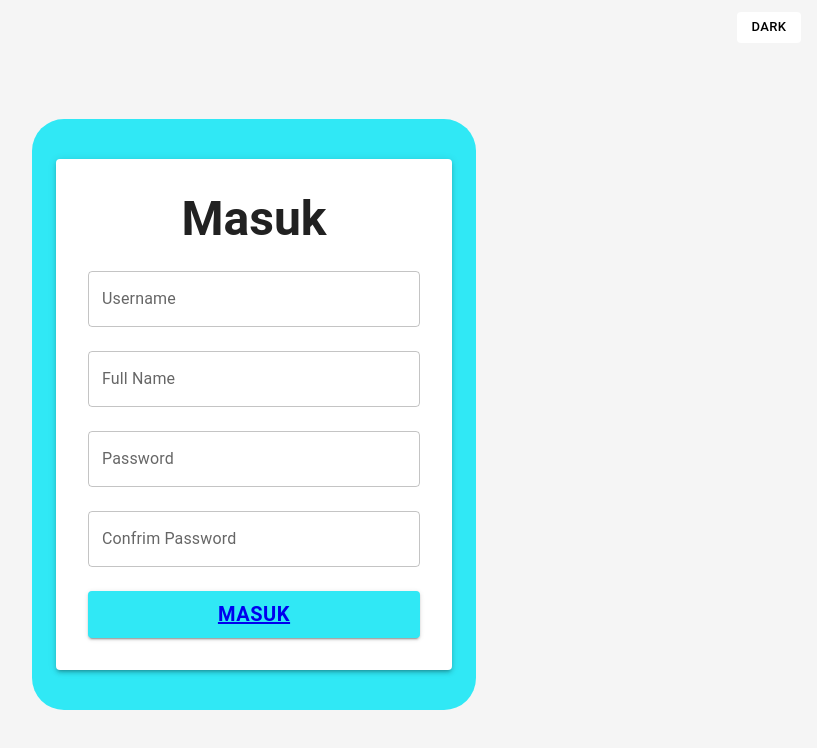
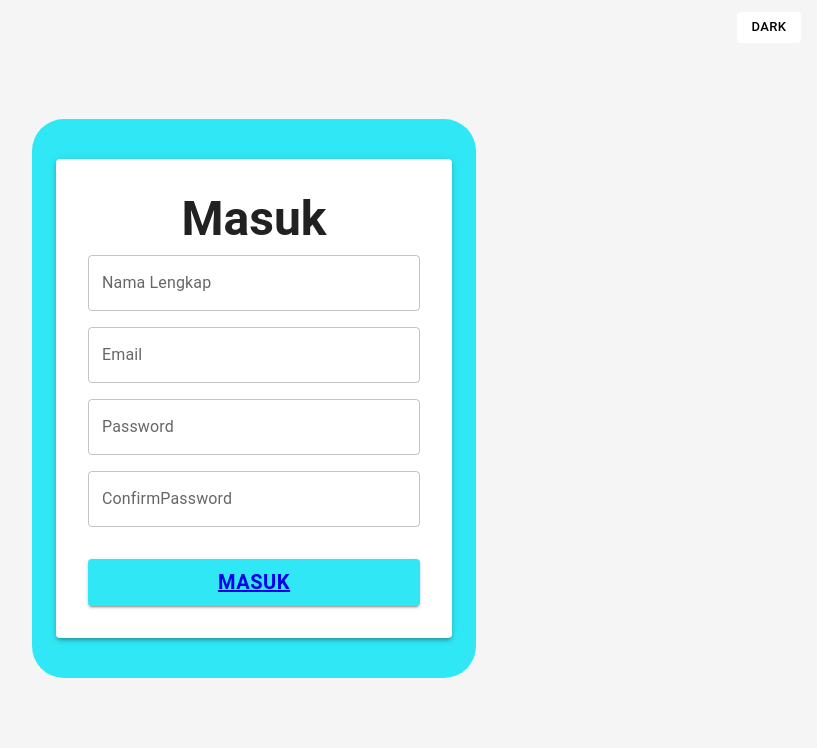
Before and after one commit to satriapinan/food-order-sttp, a React (Vite) app: page /register in a window 1280 px wide. Shown: the top 748 px of the page, without its empty margins (386-1203 px from the left). Built offline with nearby package versions, Linux system fonts and the light colour scheme.

Commit message:
pertemuan 3

```diff
--- a/src/pages/register.jsx
+++ b/src/pages/register.jsx
@@ -1,11 +1,27 @@
 import Container from '@mui/material/Container';
 import Paper from '@mui/material/Paper';
 import Typography from '@mui/material/Typography';
-import TextField from '@mui/material/TextField';
 import Button from '@mui/material/Button';
 import {Link, NavLink, useNavigate} from "react-router-dom";
 import { useState } from 'react';
+import { useFormik } from "formik";
+import * as Yup from "yup";
+import { useAuth } from '../hooks/useAuth';
+import AppTextField from '../components/AppTextField';
 
+const registerScehema = Yup.object({
+  name: Yup.string()
+  .required("Nama harus diisi"),
+  email: Yup.string()
+  .email("Format email tidak valid")
+  .required("Email harus diisi"),
+  password: Yup.string()
+  .min(6, "Password minimal 6 karakter")
+  .required("Password harus diisi"),
+  confirmPassword: Yup.string()
+    .oneOf([Yup.ref("password")], "Password tidak sama")
+    .required("Konfirmasi password harus diisi"),
+});
 
 export default function RegisterPage() {
     const show = true;
@@ -15,6 +31,23 @@ export default function RegisterPage() {
     const tologin = () => {
         navigate("/login");
     }
+
+    const{ register }= useAuth();
+
+    const formik = useFormik({
+      initialValues:{
+        name:"",
+        email:"",
+        password:"",
+        confirmPassword:"",
+      },
+      validationSchema:registerScehema,
+      onSubmit:async (values) =>{
+        await register(values.name, values.email, values.email, values.confirmPassword);
+        navigate("/food-order");
+
+      }
+      });
 
     if (show)
   return(
@@ -28,12 +61,49 @@ export default function RegisterPage() {
             <Link to="/masuk"></Link>
           Masuk
         </Typography>
-        {/*tulisan masuk*/}
-        <TextField fullWidth margin="normal" label="Username"/>
-        <TextField fullWidth margin="normal" label="Full Name"/>
-        <TextField fullWidth margin='normal' label="Password" type='password'/>
-        <TextField fullWidth margin='normal' label="Confrim Password" type='password'/>
-        {/*kotak pengisian user name dan password*/}
+        <Typography>
+          <from onSubmit={formik.handleSubmit}>
+            <AppTextField
+            label="Nama Lengkap"
+            name="name"
+            value={formik.values.name}
+            onChange={formik.handleChange}
+            onBlur={formik.handleBlur}
+            error={formik.touched.name && Boolean(formik.errors.name)}
+            helperText={formik.touched.name && formik.errors.name}/>
+
+            <AppTextField
+            label="Email"
+            type='email'
+            name="email"
+            value={formik.values.email}
+            onChange={formik.handleChange}
+            onBlur={formik.handleBlur}
+            error={formik.touched.email && Boolean(formik.errors.email)}
+            helperText={formik.touched.email && formik.errors.email}/>
+
+            <AppTextField
+            label="Password"
+            type='password'
+            name="password"
+            value={formik.values.password}
+            onChange={formik.handleChange}
+            onBlur={formik.handleBlur}
+            error={formik.touched.password && Boolean(formik.errors.password)}
+            helperText={formik.touched.password && formik.errors.password}/>
+
+            <AppTextField
+            label="ConfirmPassword"
+            type='confirmPassword'
+            name="confirmPassword"
+            value={formik.values.confirmPassword}
+            onChange={formik.handleChange}
+            onBlur={formik.handleBlur}
+            error={formik.touched.confirmPassword && Boolean(formik.errors.confirmPassword)}
+            helperText={formik.touched.confirmPassword && formik.errors.confirmPassword}/>
+
+          </from>
+        </Typography>
         <Button
         onClick={tologin}
         style={count < 5 ? StyleSheet.Button : StyleSheet.buttonB}
```
Also changed, not shown: src/assets/image.png (added).
